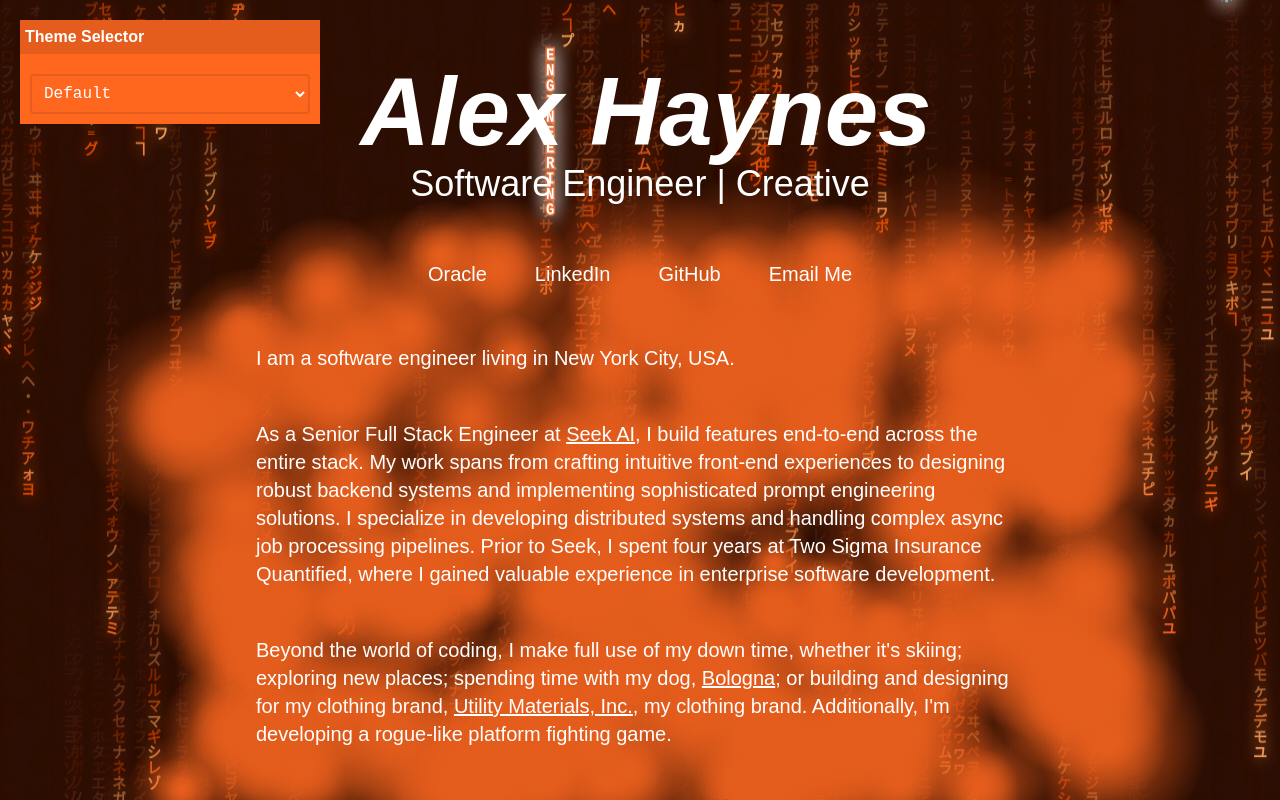
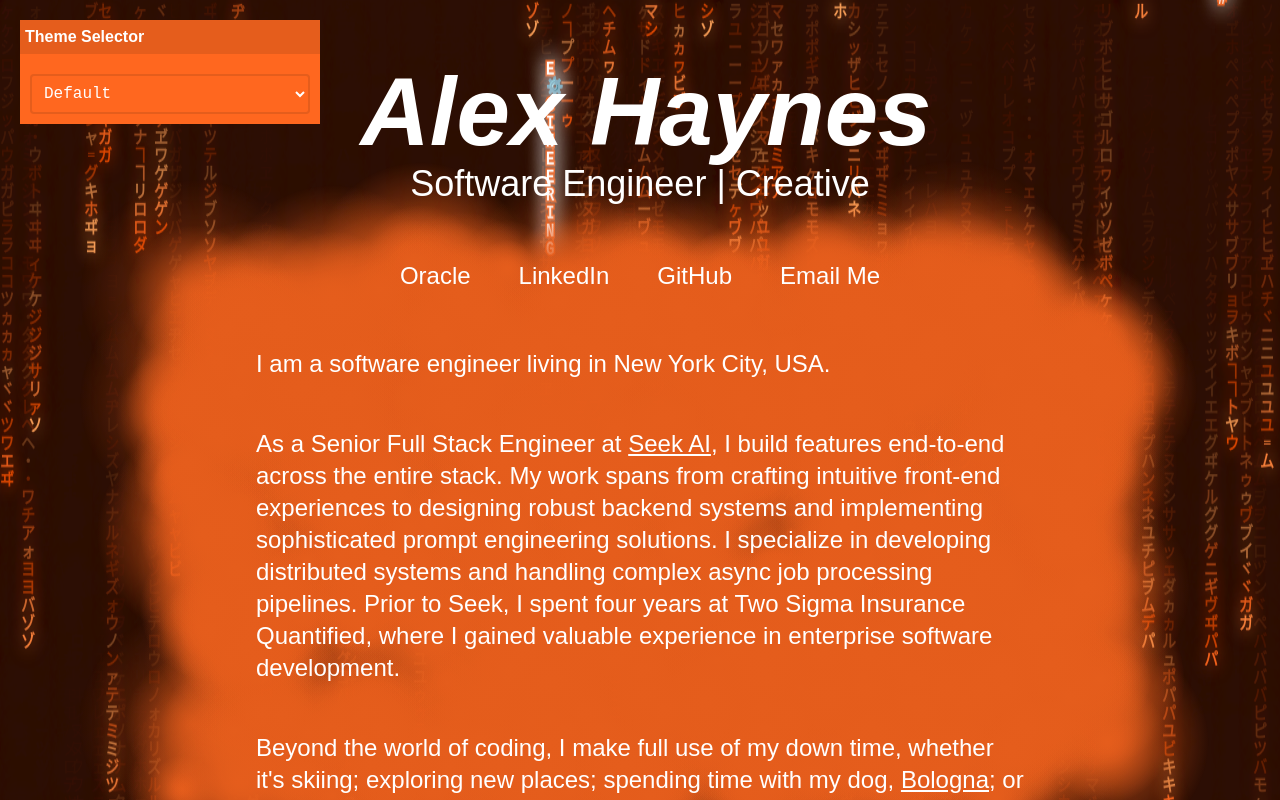
Before and after one commit to alexh/v5, a Next.js app: page / in a window 1280 px wide. Shown: the top 800 px of the page. Built offline with nearby package versions, Linux system fonts and the light colour scheme; a web font is replaced by a local one.

Commit message:
fix: styling improvements

```diff
--- a/app/globals.css
+++ b/app/globals.css
@@ -12,5 +12,3 @@
   color: rgb(var(--foreground-rgb));
   background: rgb(var(--background-rgb));
 }
-
-/* Add any other global styles you need */
--- a/app/layout.tsx
+++ b/app/layout.tsx
@@ -1,5 +1,6 @@
 import type { Metadata } from 'next'
 import { ThemeProvider } from '../contexts/ThemeContext'
+import Script from 'next/script'
 import './globals.css'
 import 'tailwindcss/tailwind.css'
 
@@ -17,23 +18,26 @@
     <html lang="en">
       <head>
         <link rel="stylesheet" href="https://use.typekit.net/qzy8qpi.css" />
-        <script>
+      </head>
+      <body className="min-h-screen bg-black text-white">
+        <ThemeProvider>
+          {children}
+        </ThemeProvider>
+        <Script
+          id="adobe-fonts"
+          strategy="afterInteractive"
+        >
           {`
             (function(d) {
               var config = {
                 kitId: 'qzy8qpi',
                 scriptTimeout: 3000,
                 async: true
-              },
-              h=d.documentElement,t=setTimeout(function(){h.className=h.className.replace(/\bwf-loading\b/g,"")+" wf-inactive";},config.scriptTimeout),tk=d.createElement("script"),f=false,s=d.getElementsByTagName("script")[0],a;h.className+=" wf-loading";tk.src='https://use.typekit.net/'+config.kitId+'.js';tk.async=true;tk.onload=tk.onreadystatechange=function(){a=this.readyState;if(f||a&&a!="complete"&&a!="loaded")return;f=true;clearTimeout(t);try{Typekit.load(config)}catch(e){}};s.parentNode.insertBefore(tk,s)
+              };
+              var h=d.documentElement,t=setTimeout(function(){h.className=h.className.replace(/\\bwf-loading\\b/g,"")+" wf-inactive";},config.scriptTimeout),tk=d.createElement("script"),f=false,s=d.getElementsByTagName("script")[0],a;h.className+=" wf-loading";tk.src='https://use.typekit.net/'+config.kitId+'.js';tk.async=true;tk.onload=tk.onreadystatechange=function(){a=this.readyState;if(f||a&&a!="complete"&&a!="loaded")return;f=true;clearTimeout(t);try{Typekit.load(config)}catch(e){}};s.parentNode.insertBefore(tk,s)
             })(document);
           `}
-        </script>
-      </head>
-      <body className="min-h-screen bg-black text-white">
-        <ThemeProvider>
-          {children}
-        </ThemeProvider>
+        </Script>
       </body>
     </html>
   )
--- a/app/page.tsx
+++ b/app/page.tsx
@@ -25,20 +25,20 @@
 
           <div className="flex justify-center items-center gap-4 mb-12">
             <a href="/oracle" className="hover:scale-105 transition-transform pointer-events-auto cursor-pointer">
-              <button className="font-receipt-narrow text-xl px-4 py-2 rounded-lg">Oracle</button>
+              <button className="font-receipt-narrow text-2xl px-4 py-2 rounded-lg">Oracle</button>
             </a>
             <a href="https://www.linkedin.com/in/alexhaynes32" className="hover:scale-105 transition-transform pointer-events-auto cursor-pointer">
-              <button className="font-receipt-narrow text-xl px-4 py-2 rounded-lg">LinkedIn</button>
+              <button className="font-receipt-narrow text-2xl px-4 py-2 rounded-lg">LinkedIn</button>
             </a>
             <a href="https://www.github.com/alexh" className="hover:scale-105 transition-transform pointer-events-auto cursor-pointer">
-              <button className="font-receipt-narrow text-xl px-4 py-2 rounded-lg">GitHub</button>
+              <button className="font-receipt-narrow text-2xl px-4 py-2 rounded-lg">GitHub</button>
             </a>
             <a href="mailto:alex@alexhaynes.org" className="hover:scale-105 transition-transform pointer-events-auto cursor-pointer">
-              <button className="font-receipt-narrow text-xl px-4 py-2 rounded-lg">Email Me</button>
+              <button className="font-receipt-narrow text-2xl px-4 py-2 rounded-lg">Email Me</button>
             </a>
           </div>
 
-          <div className="space-y-12 text-xl text-theme-text text-content relative font-receipt-narrow">
+          <div className="space-y-12 text-2xl text-theme-text text-content relative font-receipt-narrow">
             <p>
               I am a software engineer living in New York City, USA.
             </p>
--- a/components/SmokeyBackground.tsx
+++ b/components/SmokeyBackground.tsx
@@ -84,7 +84,7 @@
     }
 
     const initParticles = () => {
-      particlesRef.current = Array.from({ length: 150 }, createParticle)
+      particlesRef.current = Array.from({ length: 500 }, createParticle)
     }
 
     initParticles()
@@ -154,21 +154,23 @@
         )
 
         // Brighter core with smoother gradient
-        gradient.addColorStop(0, hexToRgba(currentTheme.secondary, particle.opacity * 2))
-        gradient.addColorStop(0.3, hexToRgba(currentTheme.secondary, particle.opacity))
+        gradient.addColorStop(0, hexToRgba(currentTheme.secondary, particle.opacity * 1.8))
+        gradient.addColorStop(0.3, hexToRgba(currentTheme.secondary, particle.opacity * 0.9))
         gradient.addColorStop(1, hexToRgba(currentTheme.secondary, 0))
 
         ctx.beginPath()
         ctx.fillStyle = gradient
         ctx.arc(particle.x, particle.y, particle.size, 0, Math.PI * 2)
+        ctx.globalAlpha = 0.9
         ctx.fill()
+        ctx.globalAlpha = 1
 
         // Brighter center point
         const centerGlow = ctx.createRadialGradient(
           particle.x, particle.y, 0,
           particle.x, particle.y, innerSize
         )
-        centerGlow.addColorStop(0, hexToRgba(currentTheme.secondary, particle.opacity * 2.5))
+        centerGlow.addColorStop(0, hexToRgba(currentTheme.secondary, particle.opacity * 2.25))
         centerGlow.addColorStop(1, hexToRgba(currentTheme.secondary, 0))
 
         ctx.beginPath()
```
